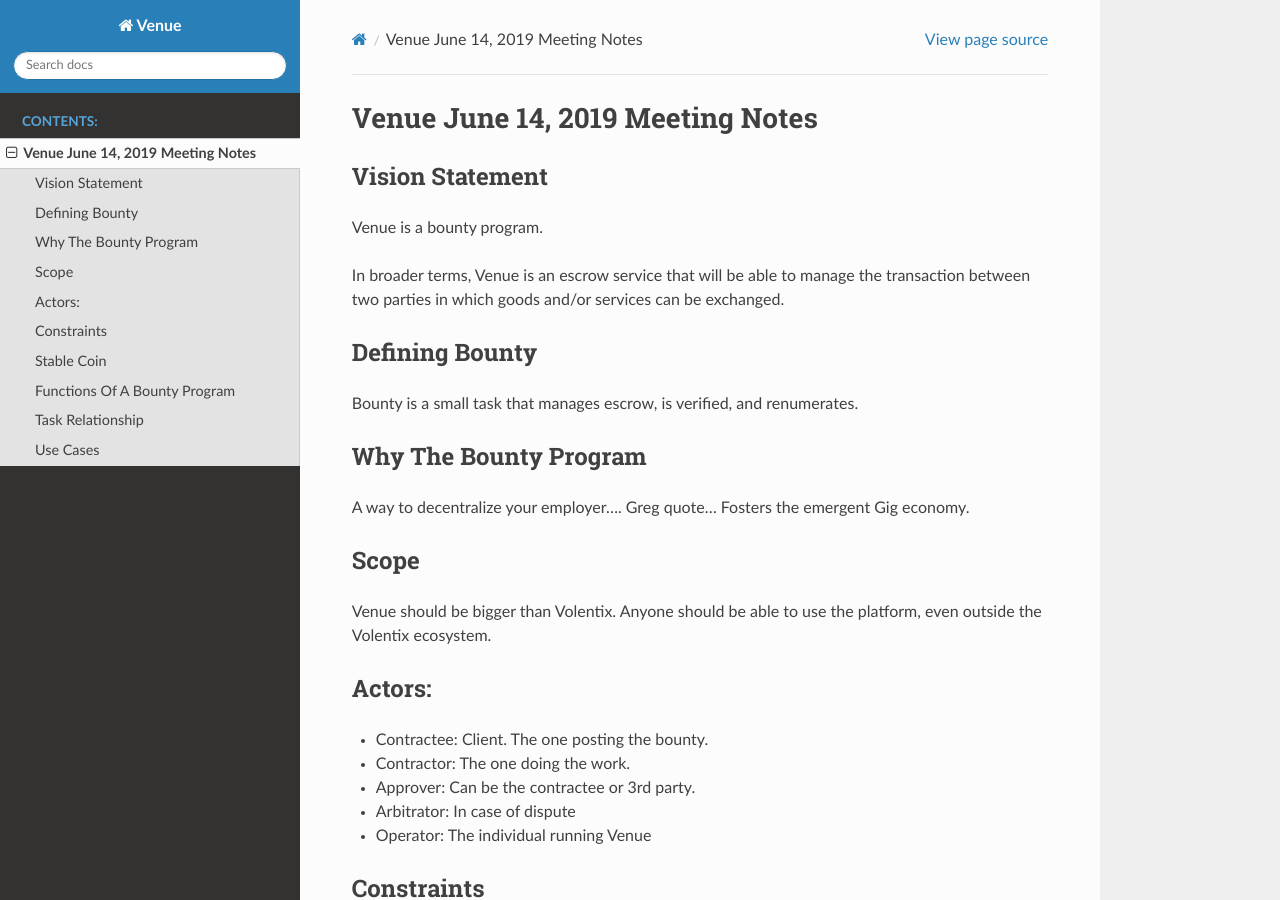
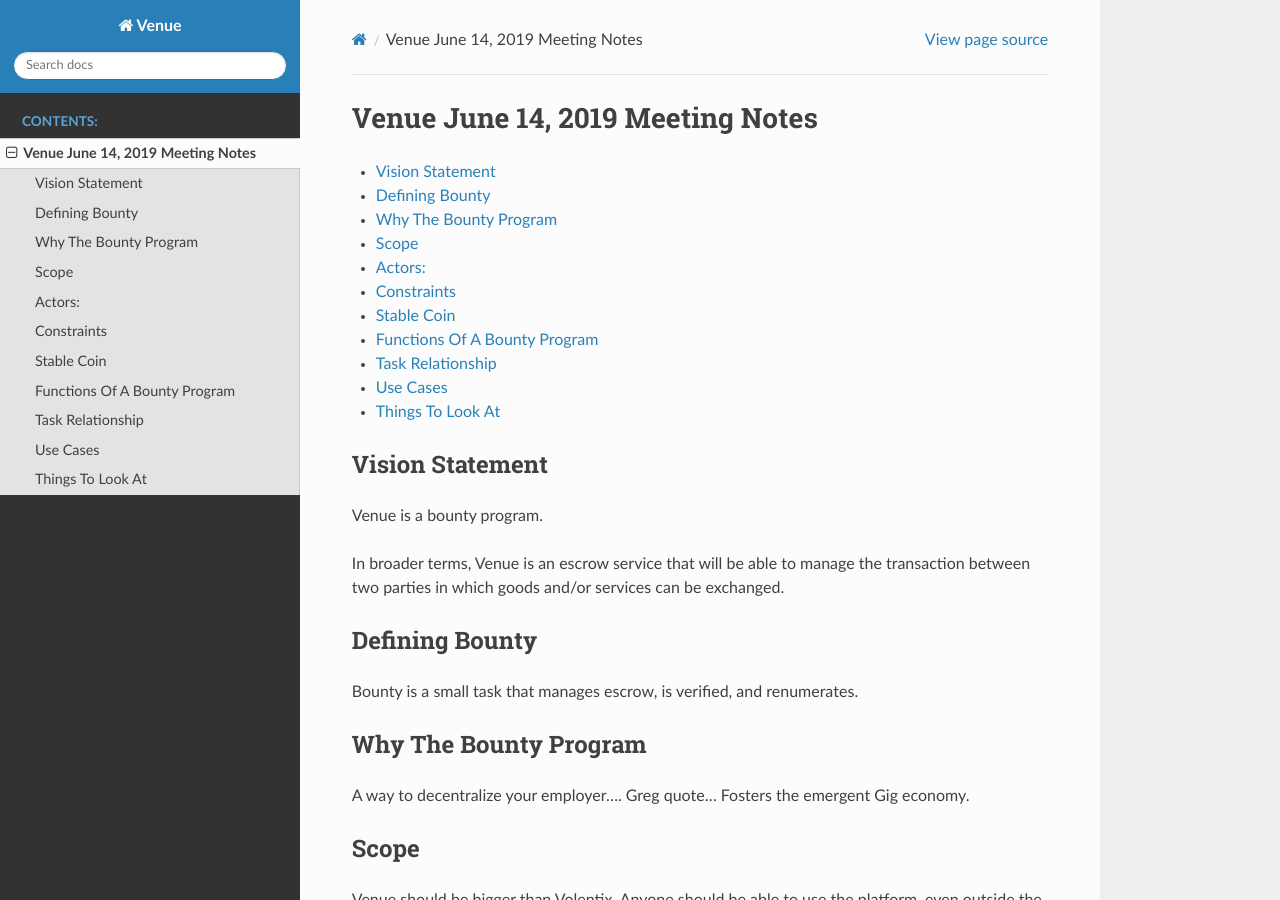
Before and after one commit to volentixlabsinc/venue, a Sphinx documentation site: the page built from docs/20190614-MeetingNotes.md, in a window 1280 px wide and 900 px high. Built offline with Sphinx 7.4.7 and the Read the Docs theme 2.0.0, drawn with Linux system fonts in a browser that asks for light colours.

Commit message:
Adding the TOC

```diff
--- a/docs/20190614-MeetingNotes.md
+++ b/docs/20190614-MeetingNotes.md
@@ -1,5 +1,16 @@
 # Venue June 14, 2019 Meeting Notes
 
+  * [Vision Statement](#vision-statement)
+  * [Defining Bounty](#defining-bounty)
+  * [Why The Bounty Program](#why-the-bounty-program)
+  * [Scope](#scope)
+  * [Actors:](#actors)
+  * [Constraints](#constraints)
+  * [Stable Coin](#stable-coin)
+  * [Functions Of A Bounty Program](#functions-of-a-bounty-program)
+  * [Task Relationship](#task-relationship)
+  * [Use Cases](#use-cases)
+  * [Things To Look At](#things-to-look-at)
 
 ## Vision Statement
 Venue is a bounty program.
@@ -62,4 +73,6 @@
 
 Note that the last 2 are a bit toungue in cheek, however, they must remain in the teams conciousness as third party entrepreneurs should be able to use Venue as an escrow platform and create their own business models onto of it.
 
+## Things To Look At
+
 Sourcecred: https://github.com/sourcecred/sourcecred
```
